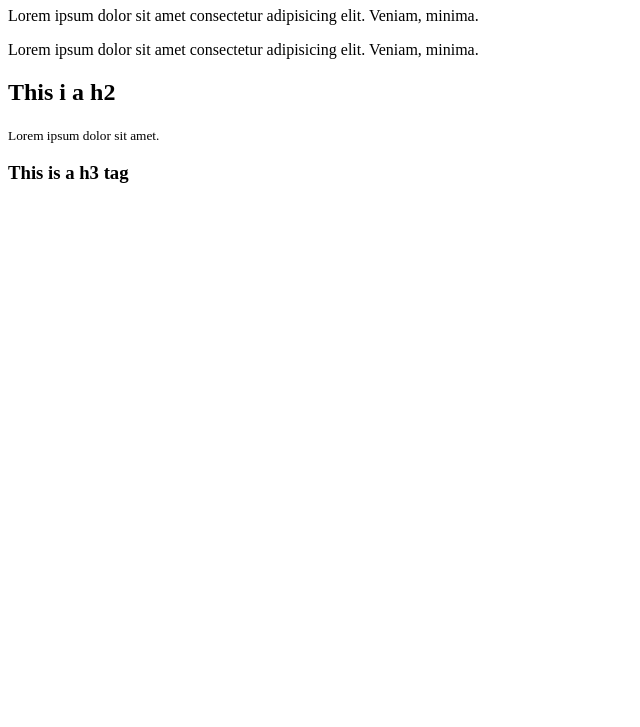
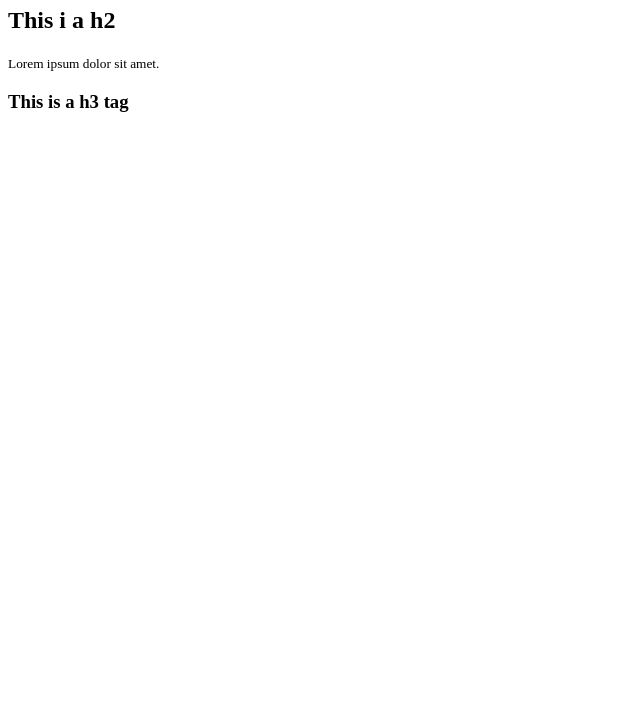
Before and after one commit to DariuszOkonski/git-revert, a plain HTML site: page index.html in a window 1280 px wide. Shown: the part 73-800 px from the top of the page, without its empty margins (0-640 px from the left). Drawn offline with Linux system fonts and the light colour scheme.

Commit message:
update paragraphs

```diff
--- a/index.html
+++ b/index.html
@@ -9,9 +9,6 @@
 <body>
     <h1>This is my first paragraph</h1>
 
-    <p>Lorem ipsum dolor sit amet consectetur adipisicing elit. Veniam, minima.</p>
-    <p>Lorem ipsum dolor sit amet consectetur adipisicing elit. Veniam, minima.</p>
-
 
     <h2>This i a h2</h2>
 
```
